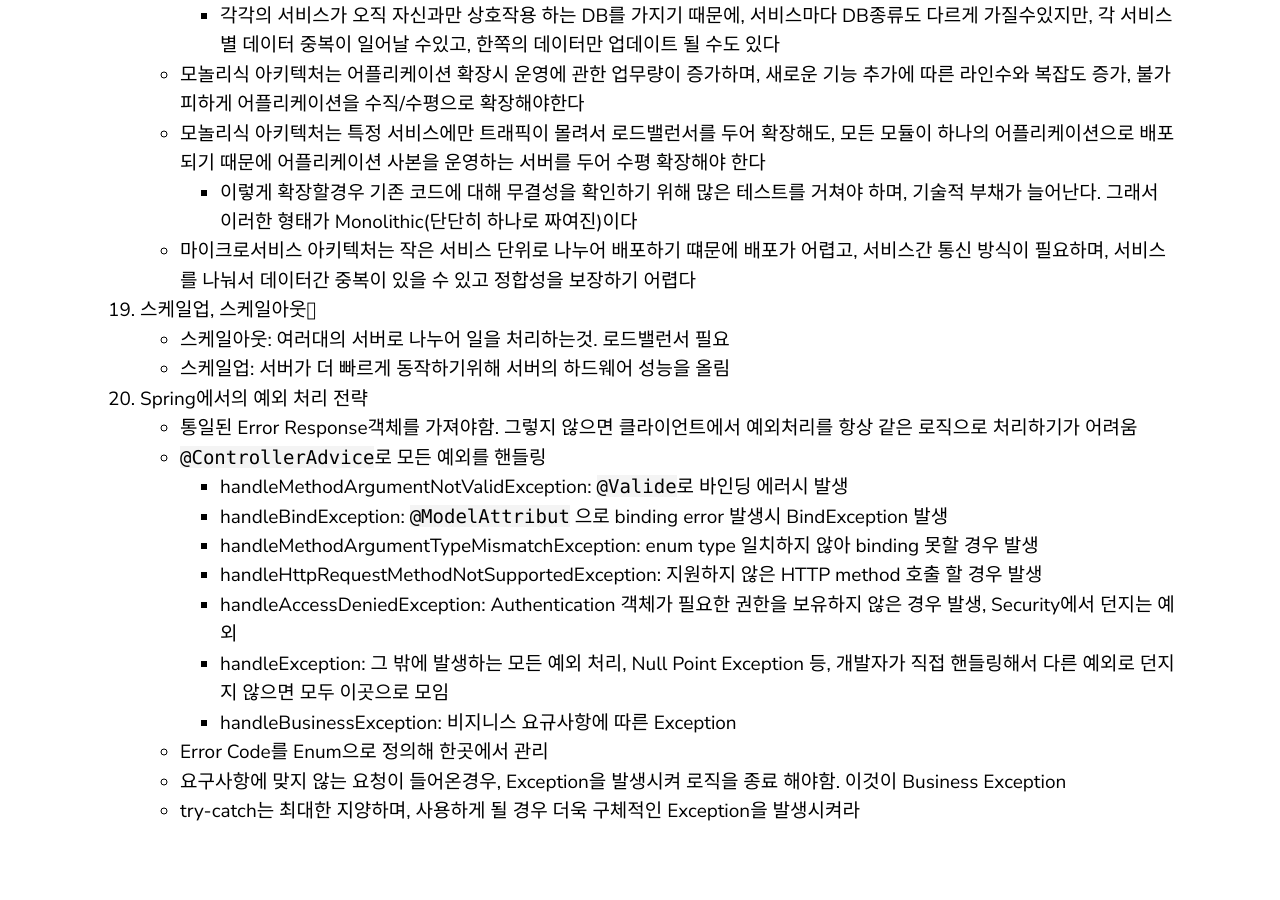
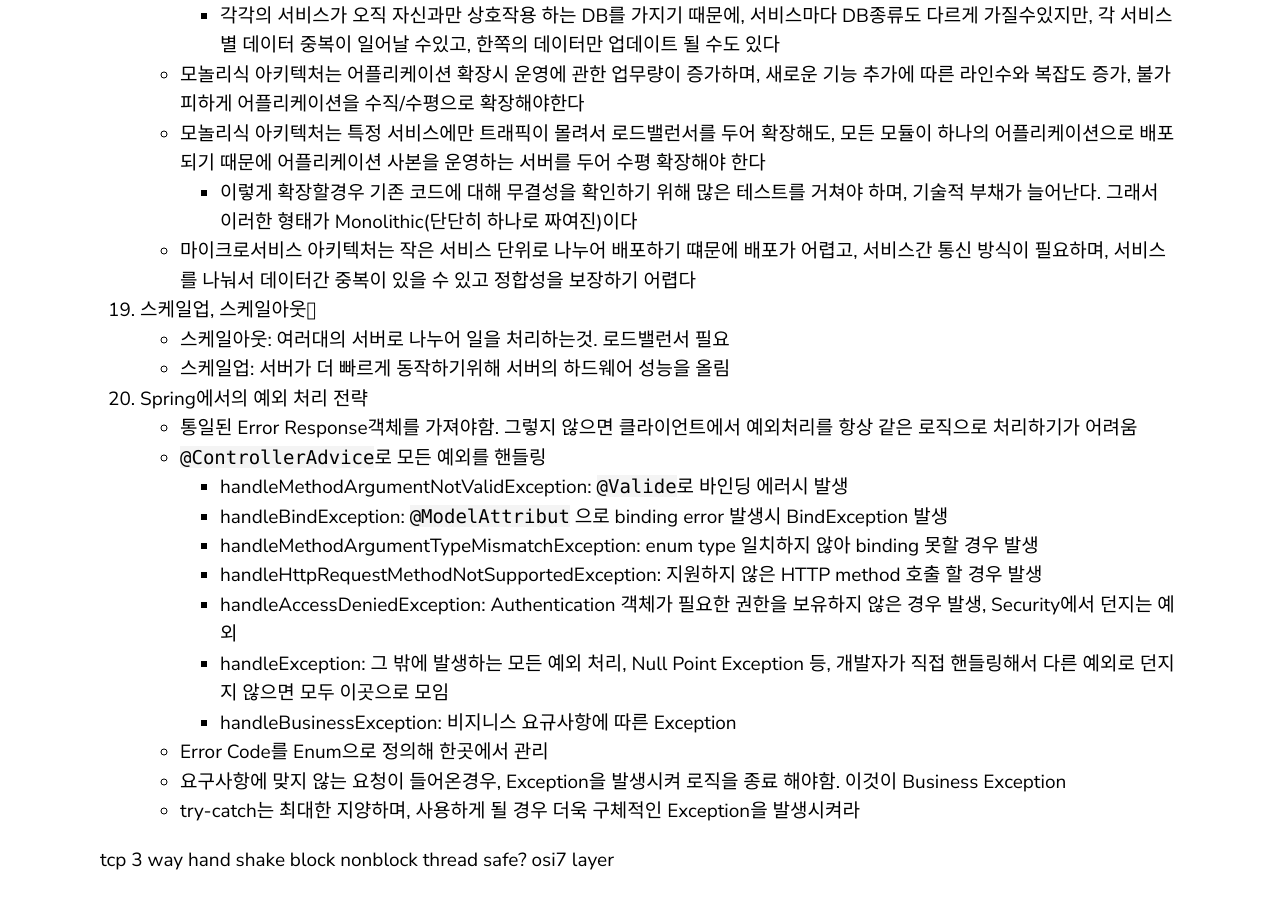
Before and after one commit to yoowonyoung/yoowonyoung.github.io, a Jekyll site: the page built from _posts/2020-08-11-Interview-03.md, in a window 1280 px wide and 900 px high, scrolled down 14228 px. Built offline with Jekyll 4.4.1, drawn with Linux system fonts in a browser that asks for light colours; comment, search, counter and statistics services are not loaded; before the commit the page ends 15080 px from its top, so only the background shows below that.

Commit message:
update interview

```diff
--- a/_posts/2020-08-11-Interview-03.md
+++ b/_posts/2020-08-11-Interview-03.md
@@ -440,3 +440,8 @@ categories: Interview
     - Error Code를 Enum으로 정의해 한곳에서 관리
     - 요구사항에 맞지 않는 요청이 들어온경우, Exception을 발생시켜 로직을 종료 해야함. 이것이 Business Exception
     - try-catch는 최대한 지양하며, 사용하게 될 경우 더욱 구체적인 Exception을 발생시켜라
+
+tcp 3 way hand shake
+block nonblock
+thread safe?
+osi7 layer
```
